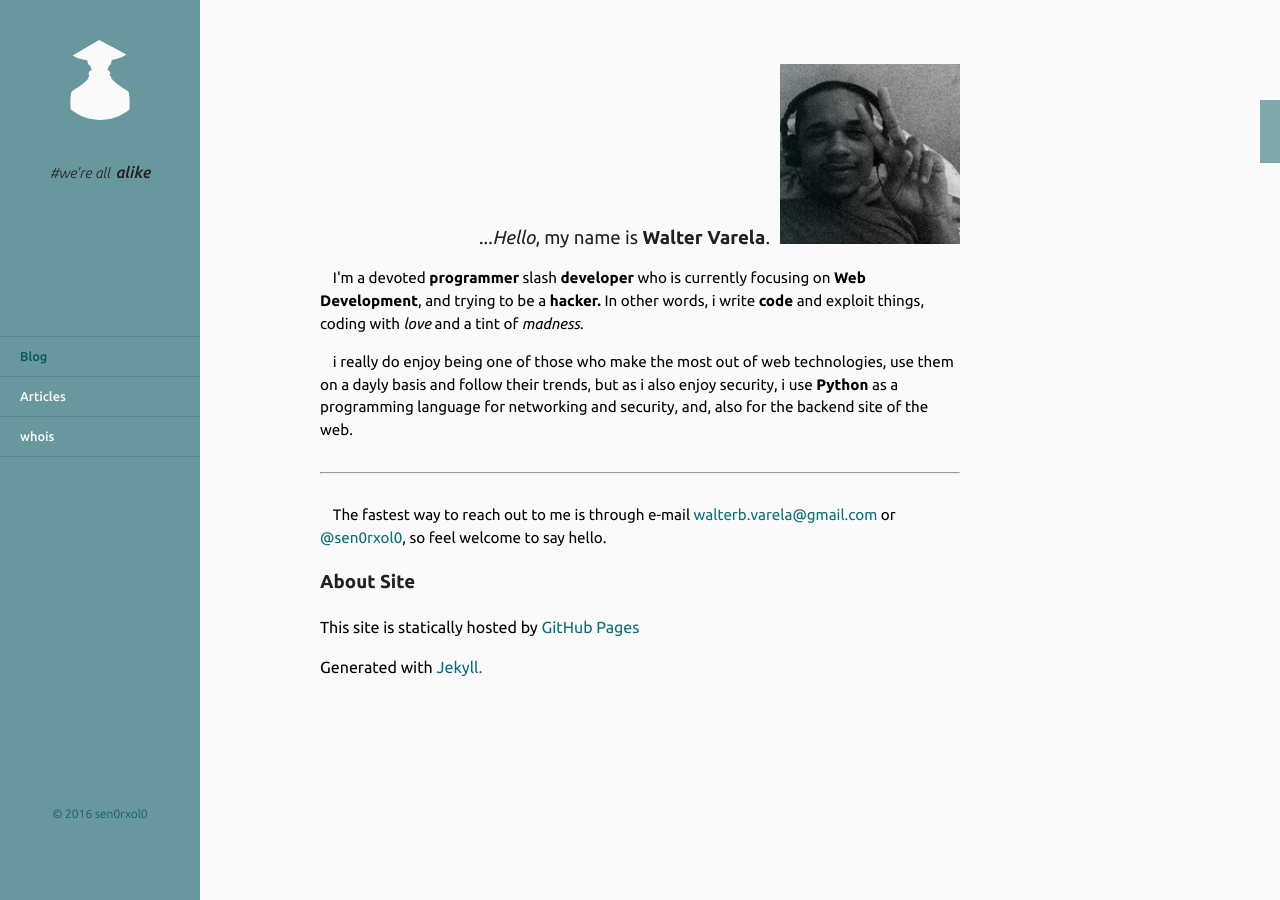
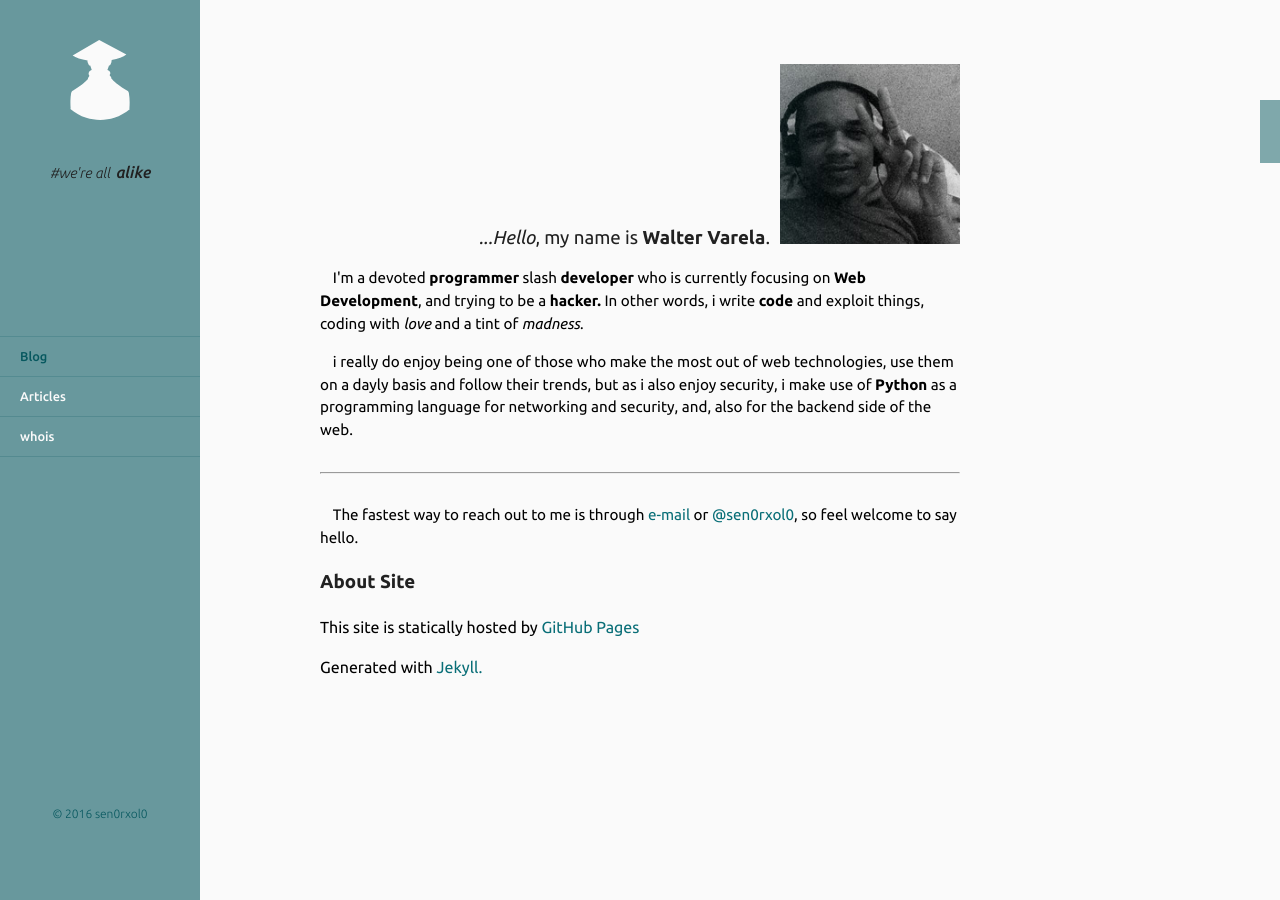
Before and after one commit to sen0rxol0/sen0rxol0.github.io, a Jekyll site: the page built from about/index.html, in a window 1280 px wide. Built offline with Jekyll 4.4.1, drawn with Linux system fonts in a browser that asks for light colours; some web fonts are replaced.

```diff
--- a/_includes/availability.html
+++ b/_includes/availability.html
@@ -1,5 +1,5 @@
 <article id="availability" class="availability_hidden">
-	<div>I am available for <span id="available_month"></span>, work with me.
+	<div>I am available for <span id="available_month"></span>, hire me.
 	<a href="mailto:{{site.email_address}}" target="_blank">
 		<svg><use xlink:href="{{ site.baseurl }}/assets/img/icon-sprite.svg#email-icon"/>
 		</svg></a>
--- a/about/index.html
+++ b/about/index.html
@@ -14,11 +14,11 @@ title: About Me
             <p>I'm a devoted <b>programmer</b> slash <b>developer</b> who is currently focusing on <b>Web Development</b>, and trying to be a <b>hacker.</b> In other words, i write <b>code</b> and exploit things, coding with <em>love</em> and a tint of <em>madness.</em></p>
         </div>
         <div class="interests">
-            <p>i really do enjoy being one of those who make the most out of web technologies, use them on a dayly basis and follow their trends, but as i also enjoy security, i use <b>Python</b> as a programming language for networking and security, and, also for the backend site of the web.</p>
+            <p>i really do enjoy being one of those who make the most out of web technologies, use them on a dayly basis and follow their trends, but as i also enjoy security, i make use of <b>Python</b> as a programming language for networking and security, and, also for the backend side of the web.</p>
         </div>
         <hr>
         <div>
-           <p>The fastest way to reach out to me is through e-mail <a href="mailto:{{site.email_address}}" target="_blank">walterb.varela@gmail.com</a> or <a href="https://twitter.com/{{site.twitter_username}}" target="_blank">&commat;sen0rxol0</a>, so feel welcome to say hello.</p>
+           <p>The fastest way to reach out to me is through <a href="mailto:{{site.email_address}}" target="_blank">e-mail</a> or <a href="https://twitter.com/{{site.twitter_username}}" target="_blank">&commat;sen0rxol0</a>, so feel welcome to say hello.</p>
         </div>
     </section>
 </article>
```
Also changed, not shown: other parts of about/index.html (+1 -1 lines).
